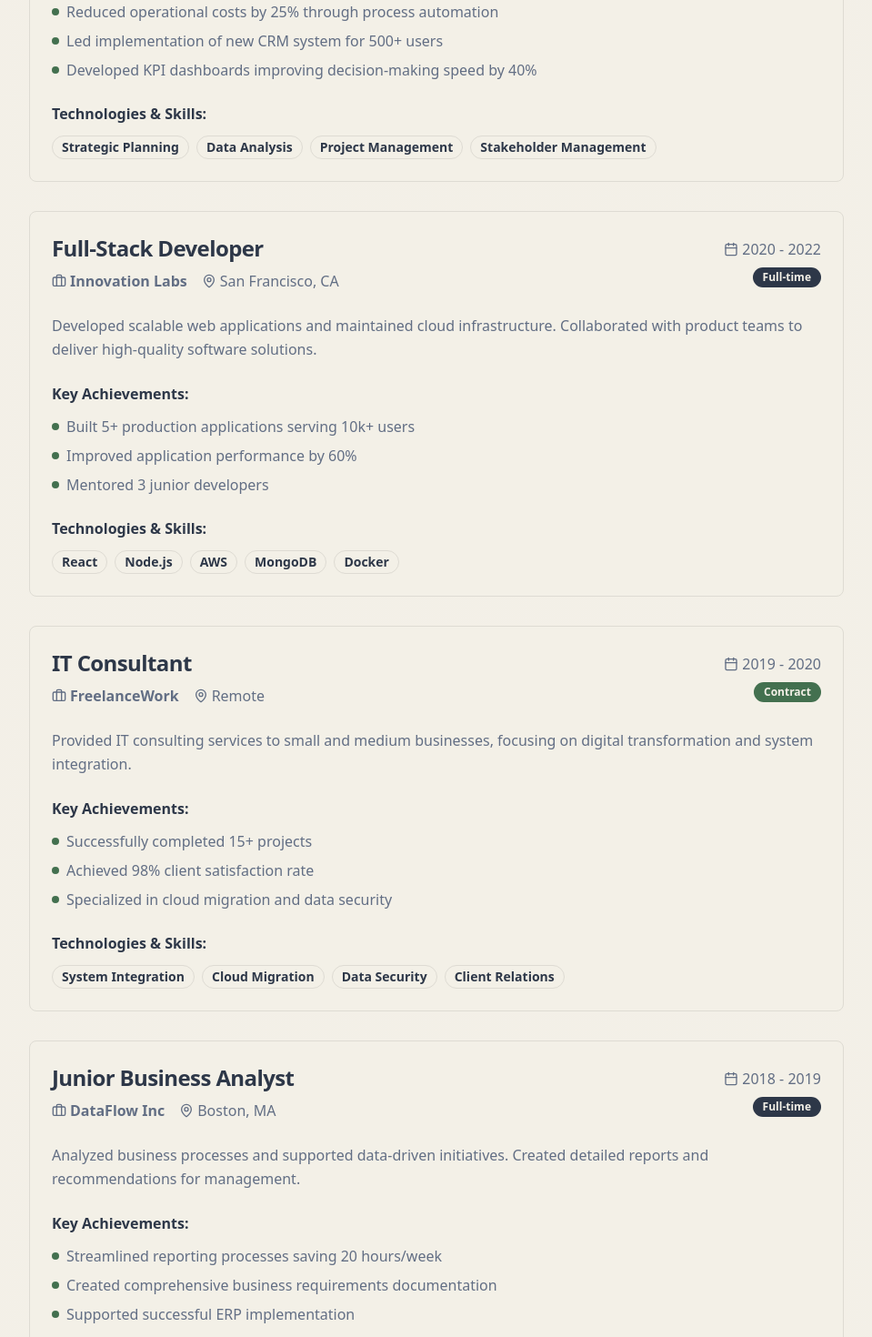
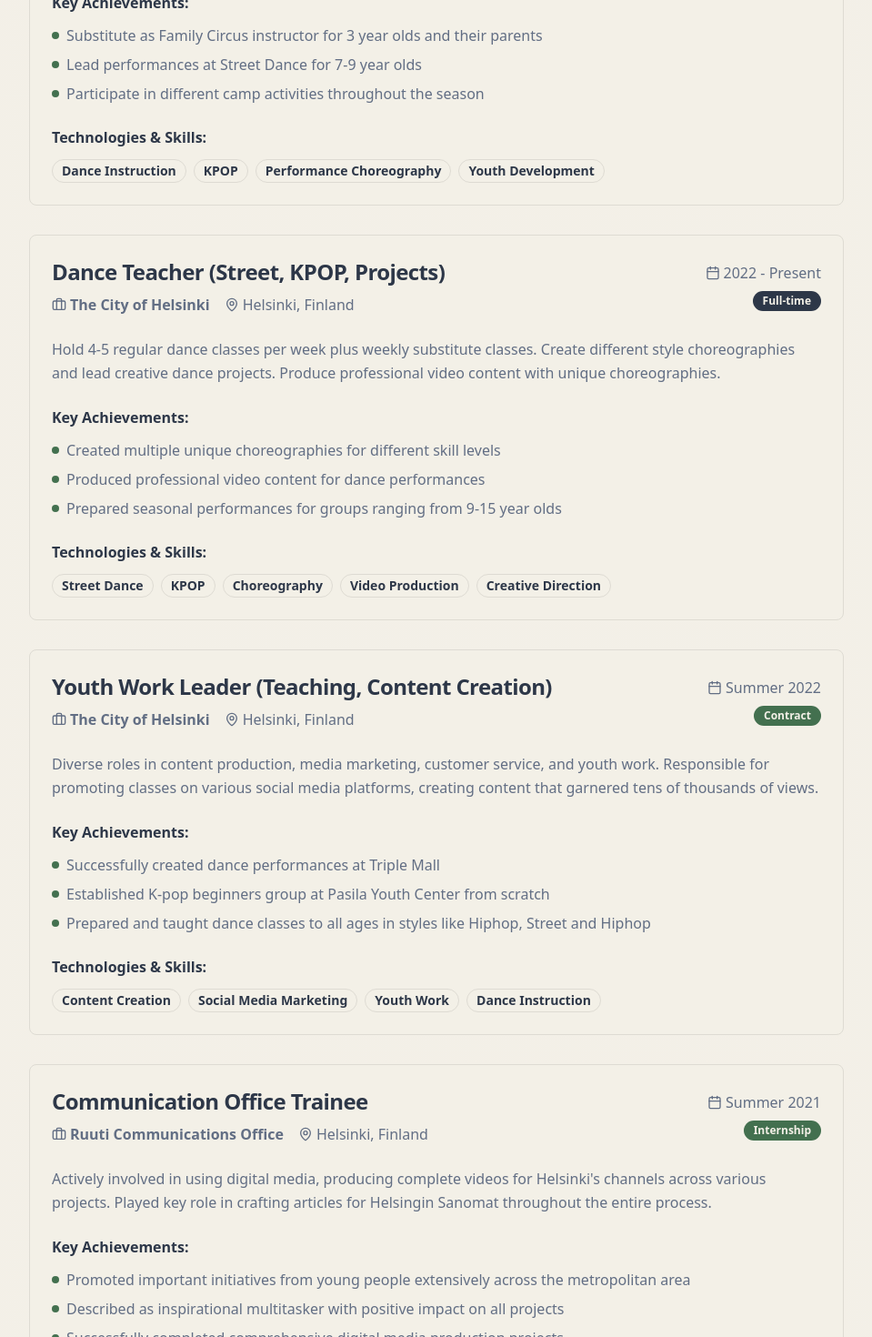
Before and after one commit to annasebedash-creator/anna-sebedach-portfolio, a React (Vite) app: page / in a window 1280 px wide. Shown: the part 3160-4630 px from the top of the page at 91% size, without its empty margins (160-1119 px from the left). Built offline with nearby package versions, Linux system fonts and the light colour scheme.

Commit message:
Update professional experience
Update professional experience section to reflect the CV details provided by the user.

```diff
--- a/src/components/Experience.tsx
+++ b/src/components/Experience.tsx
@@ -5,60 +5,88 @@ import { Calendar, MapPin, Briefcase } from "lucide-react";
 const Experience = () => {
   const experiences = [
     {
-      title: "Senior Business Analyst",
-      company: "TechCorp Solutions",
-      location: "New York, NY",
+      title: "Dance Teacher (KPOP, Dance for Kids)",
+      company: "Sport Club Vantaa",
+      location: "Vantaa, Finland",
+      period: "2023 - Present",
+      type: "Full-time",
+      description: "Hold 3 regular dance classes per week in addition to weekly substitute classes. Teach groups ranging from general dance for 5-6 year olds, Kpop for 7-9 year olds, and Kpop for 10+ year olds. Prepare and lead performances for local showcases.",
+      achievements: [
+        "Substitute as Family Circus instructor for 3 year olds and their parents",
+        "Lead performances at Street Dance for 7-9 year olds",
+        "Participate in different camp activities throughout the season"
+      ],
+      skills: ["Dance Instruction", "KPOP", "Performance Choreography", "Youth Development"]
+    },
+    {
+      title: "Dance Teacher (Street, KPOP, Projects)",
+      company: "The City of Helsinki",
+      location: "Helsinki, Finland",
       period: "2022 - Present",
       type: "Full-time",
-      description: "Lead digital transformation initiatives and data-driven decision making across multiple business units. Manage cross-functional teams and drive process optimization projects.",
+      description: "Hold 4-5 regular dance classes per week plus weekly substitute classes. Create different style choreographies and lead creative dance projects. Produce professional video content with unique choreographies.",
       achievements: [
-        "Reduced operational costs by 25% through process automation",
-        "Led implementation of new CRM system for 500+ users",
-        "Developed KPI dashboards improving decision-making speed by 40%"
+        "Created multiple unique choreographies for different skill levels",
+        "Produced professional video content for dance performances",
+        "Prepared seasonal performances for groups ranging from 9-15 year olds"
       ],
-      skills: ["Strategic Planning", "Data Analysis", "Project Management", "Stakeholder Management"]
+      skills: ["Street Dance", "KPOP", "Choreography", "Video Production", "Creative Direction"]
     },
     {
-      title: "Full-Stack Developer",
-      company: "Innovation Labs",
-      location: "San Francisco, CA",
-      period: "2020 - 2022",
-      type: "Full-time",
-      description: "Developed scalable web applications and maintained cloud infrastructure. Collaborated with product teams to deliver high-quality software solutions.",
+      title: "Youth Work Leader (Teaching, Content Creation)",
+      company: "The City of Helsinki",
+      location: "Helsinki, Finland",
+      period: "Summer 2022",
+      type: "Contract",
+      description: "Diverse roles in content production, media marketing, customer service, and youth work. Responsible for promoting classes on various social media platforms, creating content that garnered tens of thousands of views.",
       achievements: [
-        "Built 5+ production applications serving 10k+ users",
-        "Improved application performance by 60%",
-        "Mentored 3 junior developers"
+        "Successfully created dance performances at Triple Mall",
+        "Established K-pop beginners group at Pasila Youth Center from scratch",
+        "Prepared and taught dance classes to all ages in styles like Hiphop, Street and Hiphop"
       ],
-      skills: ["React", "Node.js", "AWS", "MongoDB", "Docker"]
+      skills: ["Content Creation", "Social Media Marketing", "Youth Work", "Dance Instruction"]
     },
     {
-      title: "IT Consultant",
-      company: "FreelanceWork",
-      location: "Remote",
-      period: "2019 - 2020",
-      type: "Contract",
-      description: "Provided IT consulting services to small and medium businesses, focusing on digital transformation and system integration.",
+      title: "Communication Office Trainee",
+      company: "Ruuti Communications Office",
+      location: "Helsinki, Finland",
+      period: "Summer 2021",
+      type: "Internship",
+      description: "Actively involved in using digital media, producing complete videos for Helsinki's channels across various projects. Played key role in crafting articles for Helsingin Sanomat throughout the entire process.",
       achievements: [
-        "Successfully completed 15+ projects",
-        "Achieved 98% client satisfaction rate",
-        "Specialized in cloud migration and data security"
+        "Promoted important initiatives from young people extensively across the metropolitan area",
+        "Described as inspirational multitasker with positive impact on all projects",
+        "Successfully completed comprehensive digital media production projects"
       ],
-      skills: ["System Integration", "Cloud Migration", "Data Security", "Client Relations"]
+      skills: ["Digital Media", "Video Production", "Article Writing", "Communications"]
     },
     {
-      title: "Junior Business Analyst",
-      company: "DataFlow Inc",
-      location: "Boston, MA",
-      period: "2018 - 2019",
-      type: "Full-time",
-      description: "Analyzed business processes and supported data-driven initiatives. Created detailed reports and recommendations for management.",
+      title: "Journalist (Youth Voice - Editorial)",
+      company: "Various Media Outlets",
+      location: "Helsinki, Finland",
+      period: "2021 - 2022",
+      type: "Freelance",
+      description: "Worked as journalist in various media including newspapers, TV, blogs, and social media stories. Actively participated in the voluntary Youth Voice editorial team with roles in ideation, planning, chairing, directing, interviewing, writing, editing, and information retrieval.",
       achievements: [
-        "Streamlined reporting processes saving 20 hours/week",
-        "Created comprehensive business requirements documentation",
-        "Supported successful ERP implementation"
+        "Published article in Helsingin Sanomat addressing youth well-being",
+        "Successfully managed two-person editorial team projects",
+        "Gained recognition for comprehensive journalistic work"
       ],
-      skills: ["Business Process Analysis", "Requirements Gathering", "SQL", "Excel"]
+      skills: ["Journalism", "Editorial Work", "Interviewing", "Writing", "Research"]
+    },
+    {
+      title: "Short Movie Script Writer",
+      company: "Independent Projects",
+      location: "Helsinki, Finland",
+      period: "2022",
+      type: "Freelance",
+      description: "Learning and refining creative writing skills with the goal to create scripts for short films from scratch. Gained valuable insights into brainstorming, collaborative creation, and enhanced general writing skills.",
+      achievements: [
+        "Successfully completed script writing projects from conception to final draft",
+        "Developed collaborative creation processes",
+        "Enhanced creative writing and storytelling abilities"
+      ],
+      skills: ["Creative Writing", "Script Writing", "Storytelling", "Collaboration"]
     }
   ];
 
@@ -70,7 +98,7 @@ const Experience = () => {
             Professional Experience
           </h2>
           <p className="text-xl text-muted-foreground max-w-2xl mx-auto">
-            A proven track record of delivering results across IT and business domains
+            A diverse background in dance instruction, content creation, and youth work
           </p>
         </div>
 
```
